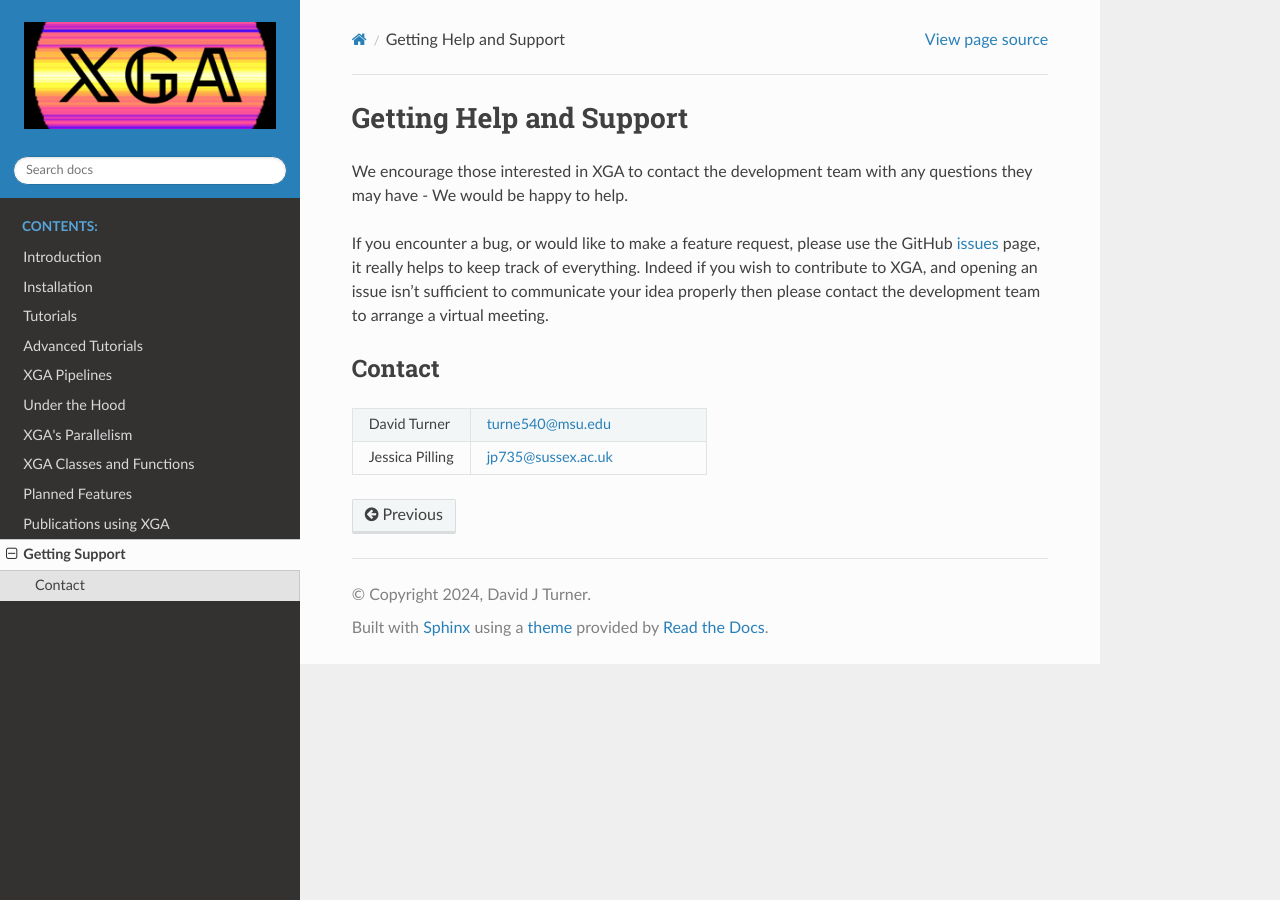
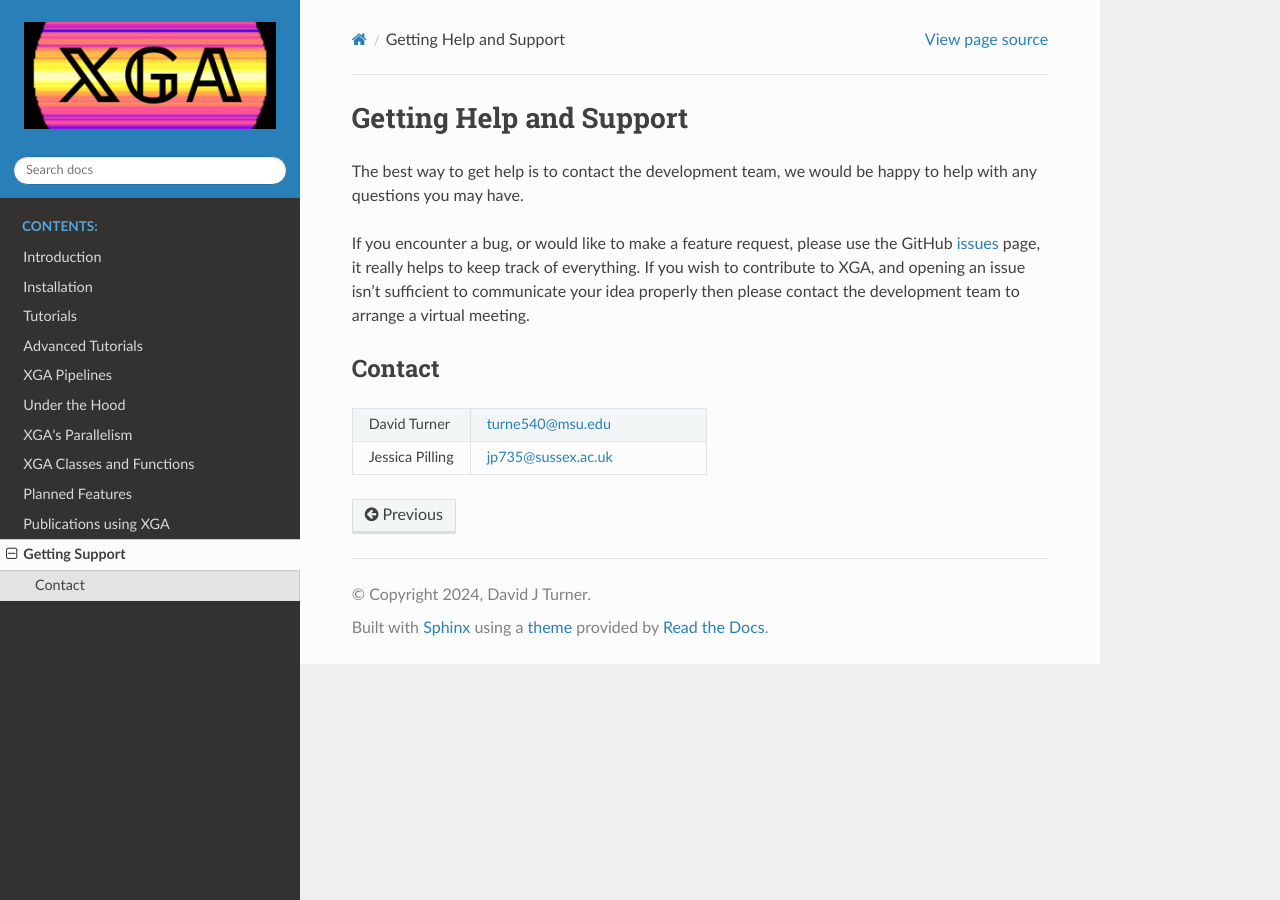
Before and after one commit to DavidT3/XGA, a Sphinx documentation site: the page built from docs/source/support.rst, in a window 1280 px wide. Built offline with Sphinx 7.4.7 and the Read the Docs theme 2.0.0, drawn with Linux system fonts in a browser that asks for light colours; pages that are not in the unit, such as notebooks, are missing from menus.

Commit message:
rewording the getting help section

```diff
--- a/docs/source/support.rst
+++ b/docs/source/support.rst
@@ -1,11 +1,12 @@
 Getting Help and Support
 ========================
 
-We encourage those interested in XGA to contact the development team with any questions they may have - We would be happy to help.
+The best way to get help is to contact the development team, we would be happy to help with any questions you may have.
+
 
 If you encounter a bug, or would like to make a feature request, please use the GitHub
 `issues <https://github.com/DavidT3/XGA/issues>`_ page, it really helps to keep track of everything.
-Indeed if you wish to contribute to XGA, and opening an issue isn't sufficient to
+If you wish to contribute to XGA, and opening an issue isn't sufficient to
 communicate your idea properly then please contact the development team to arrange a virtual meeting.
 
 Contact
```
